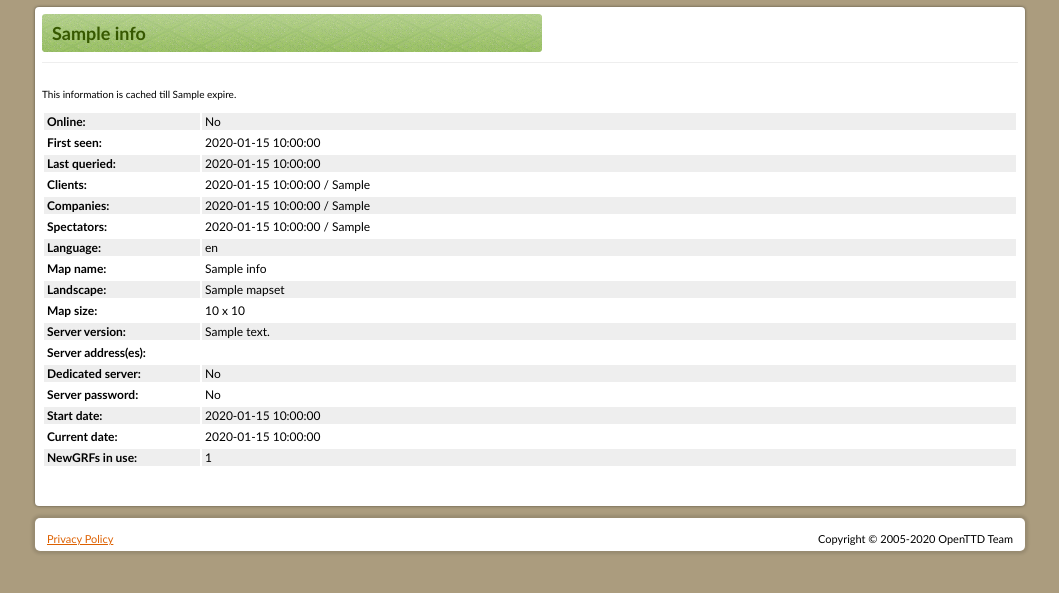
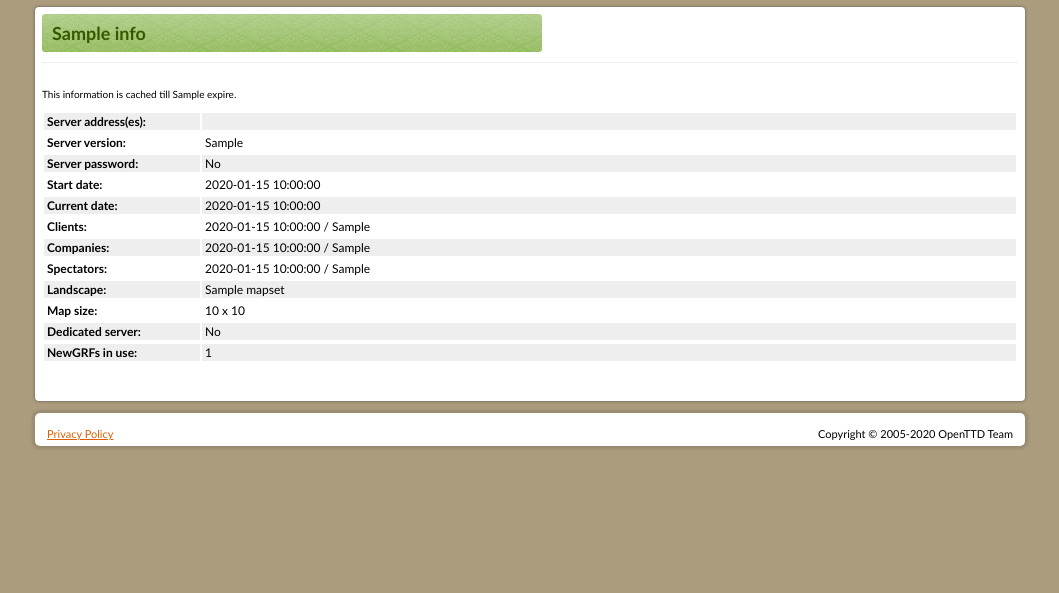
Before and after one commit to OpenTTD/master-server-web, a Flask app: template webclient/templates/server_entry.html in a window 1280 px wide. Shown: the part 122-715 px from the top of the page, without its empty margins (110-1169 px from the left). Run offline with Flask 2, Linux system fonts and the light colour scheme; the template is opened without the code that fills it: most values are stand-ins (such as "Sample title", 1, 10 or a date in 2020).

Commit message:
Fix: adjust to new field-names in API and optimize server detail ordering (#29)

```diff
--- a/webclient/pages/servers.py
+++ b/webclient/pages/servers.py
@@ -10,44 +10,6 @@ from ..helpers import (
     template,
 )
 
-LANGUAGES = {
-    0: "All",
-    1: "English",
-    2: "German",
-    3: "French",
-    4: "Brazillian",
-    5: "Bulgarian",
-    6: "Chinese",
-    7: "Czech",
-    8: "Danish",
-    9: "Dutch",
-    10: "Esperanto",
-    11: "Finnish",
-    12: "Hungarian",
-    13: "Icelandic",
-    14: "Italian",
-    15: "Japanese",
-    16: "Korean",
-    17: "Lithuanian",
-    18: "Norwegian",
-    19: "Polish",
-    20: "Portuguese",
-    21: "Romanian",
-    22: "Russian",
-    23: "Slovak",
-    24: "Slovenian",
-    25: "Spanish",
-    26: "Swedish",
-    27: "Turkish",
-    28: "Ukranian",
-    29: "Afrikaans",
-    30: "Croatian",
-    31: "Catalan",
-    32: "Estonian",
-    33: "Galician",
-    34: "Greek",
-    35: "Latvian",
-}
 MAPSETS = {
     0: "Temperate",
     1: "Arctic",
@@ -174,7 +136,7 @@ def _split_version(raw_version):
 
 def _sort_servers(servers):
     servers.sort(
-        key=lambda x: _split_version(x["info"]["server_revision"])
+        key=lambda x: _split_version(x["info"]["openttd_version"])
         + [x["info"]["clients_on"], x["info"]["companies_on"]],
         reverse=True,
     )
@@ -197,7 +159,7 @@ def _list_servers(filter):
 
     servers = _server_list_cache["servers"]
     if filter:
-        servers = [server for server in servers if server["info"]["server_revision"].startswith(filter)]
+        servers = [server for server in servers if server["info"]["openttd_version"].startswith(filter)]
 
     expire = datetime.utcfromtimestamp(_server_list_cache["expire"]).strftime("%Y-%m-%d %H:%M:%S") + " UTC"
     clients = sum([server["info"]["clients_on"] for server in servers])
@@ -212,7 +174,6 @@ def _list_servers(filter):
         servers_ipv4=servers_ipv4,
         servers_ipv6=servers_ipv6,
         filter=filter,
-        languages=LANGUAGES,
         mapsets=MAPSETS,
     )
 
@@ -248,4 +209,4 @@ def server_entry(server_id):
 
     expire = datetime.utcfromtimestamp(_server_entry_cache[server_id]["expire"]).strftime("%Y-%m-%d %H:%M:%S") + " UTC"
 
-    return template("server_entry.html", server=server, expire=expire, languages=LANGUAGES, mapsets=MAPSETS)
+    return template("server_entry.html", server=server, expire=expire, mapsets=MAPSETS)
--- a/webclient/templates/server_entry.html
+++ b/webclient/templates/server_entry.html
@@ -1,15 +1,33 @@
 {% extends 'base.html' %}
 {% block header %}
-    <h1>{% block title %}{{ server["info"]["server_name"] }} {% endblock %}</h1>
+    <h1>{% block title %}{{ server["info"]["name"] }} {% endblock %}</h1>
 {% endblock %}
 {% block content %}
 <p class="cached">This information is cached till {{ expire }}.</p>
 <table id="server-info-table">
     <tbody>
         <tr class="odd">
-            <th>Online:</th>
+            <th>Server address(es):</th>
             <td>
-                {% if server["online"] %}
+                {% if "ipv4" in server %}
+                {{ server["ipv4"]["ip"] }}:{{ server["ipv4"]["port"] }}
+                {% endif %}
+                {% if "ipv4" in server and "ipv6" in server %}<br>{% endif %}
+                {% if "ipv6" in server %}
+                [{{ server["ipv6"]["ip"] }}]:{{ server["ipv6"]["port"] }}
+                {% endif %}
+            </td>
+        </tr>
+        <tr class="even">
+            <th>Server version:</th>
+            <td>
+                {{ server["info"]["openttd_version"] }}
+            </td>
+        </tr>
+        <tr class="odd">
+            <th>Server password:</th>
+            <td>
+                {% if server["info"]["use_password"] == 1 %}
                     Yes
                 {% else %}
                     No
@@ -17,15 +35,15 @@
             </td>
         </tr>
         <tr class="even">
-            <th>First seen:</th>
+            <th>Start date:</th>
             <td>
-                {{ server["time_first_seen"] }}
+                {{ server["info"]["start_date"] }}
             </td>
         </tr>
         <tr class="odd">
-            <th>Last queried:</th>
+            <th>Current date:</th>
             <td>
-                {{ server["time_last_seen"] }}
+                {{ server["info"]["game_date"] }}
             </td>
         </tr>
         <tr class="even">
@@ -47,21 +65,9 @@
             </td>
         </tr>
         <tr class="odd">
-            <th>Language:</th>
-            <td>
-                {{ languages[server["info"]["server_lang"]] }}
-            </td>
-        </tr>
-        <tr class="even">
-            <th>Map name:</th>
-            <td>
-                {{ server["info"]["map_name"] }}
-            </td>
-        </tr>
-        <tr class="odd">
             <th>Landscape:</th>
             <td>
-                {{ mapsets[server["info"]["map_set"]] }}
+                {{ mapsets[server["info"]["map_type"]] }}
             </td>
         </tr>
         <tr class="even">
@@ -71,37 +77,9 @@
             </td>
         </tr>
         <tr class="odd">
-            <th>Server version:</th>
-            <td>
-                {{ server["info"]["server_revision"] }}
-            </td>
-        </tr>
-        <tr class="even">
-            <th>Server address(es):</th>
-            <td>
-                {% if "ipv4" in server %}
-                {{ server["ipv4"]["ip"] }}:{{ server["ipv4"]["port"] }}
-                {% endif %}
-                {% if "ipv4" in server and "ipv6" in server %}<br>{% endif %}
-                {% if "ipv6" in server %}
-                [{{ server["ipv6"]["ip"] }}]:{{ server["ipv6"]["port"] }}
-                {% endif %}
-            </td>
-        </tr>
-        <tr class="odd">
             <th>Dedicated server:</th>
             <td>
-                {% if server["info"]["dedicated"] == 1 %}
-                    Yes
-                {% else %}
-                    No
-                {% endif %}
-            </td>
-        </tr>
-        <tr class="even">
-            <th>Server password:</th>
-            <td>
-                {% if server["info"]["use_password"] == 1 %}
+                {% if server["info"]["is_dedicated"] == 1 %}
                     Yes
                 {% else %}
                     No
@@ -109,21 +87,9 @@
             </td>
         </tr>
         <tr class="odd">
-            <th>Start date:</th>
-            <td>
-                {{ server["info"]["start_date"] }}
-            </td>
-        </tr>
-        <tr class="even">
-            <th>Current date:</th>
-            <td>
-                {{ server["info"]["game_date"] }}
-            </td>
-        </tr>
-        <tr class="odd">
             <th>NewGRFs in use:</th>
             <td>
-                {{ server["info"]["num_grfs"] }}
+                {{ server["info"]["newgrfs"]|length }}
             </td>
         </tr>
     </tbody>
```
Also changed, not shown: webclient/templates/server_list.html (+4 -4 lines).
